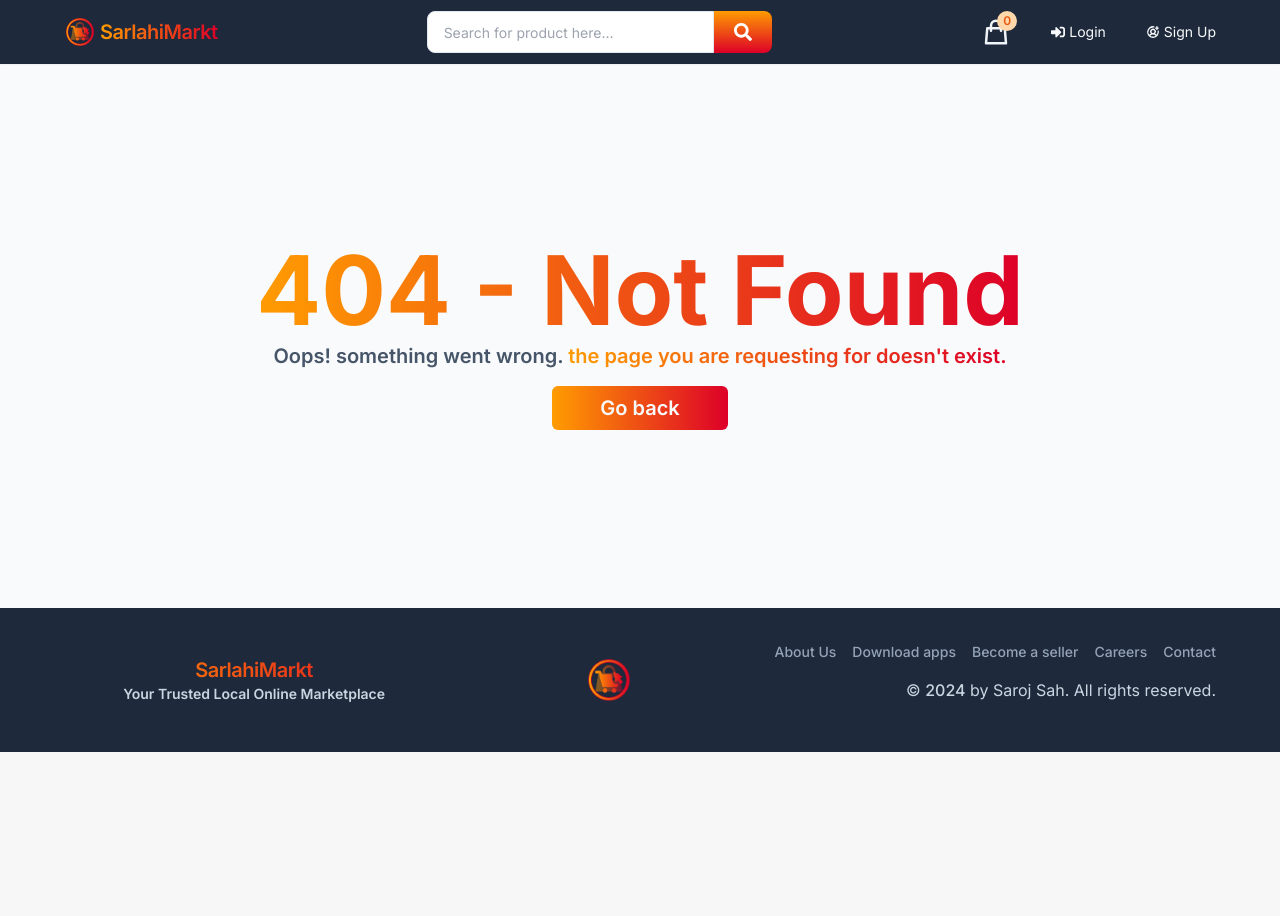
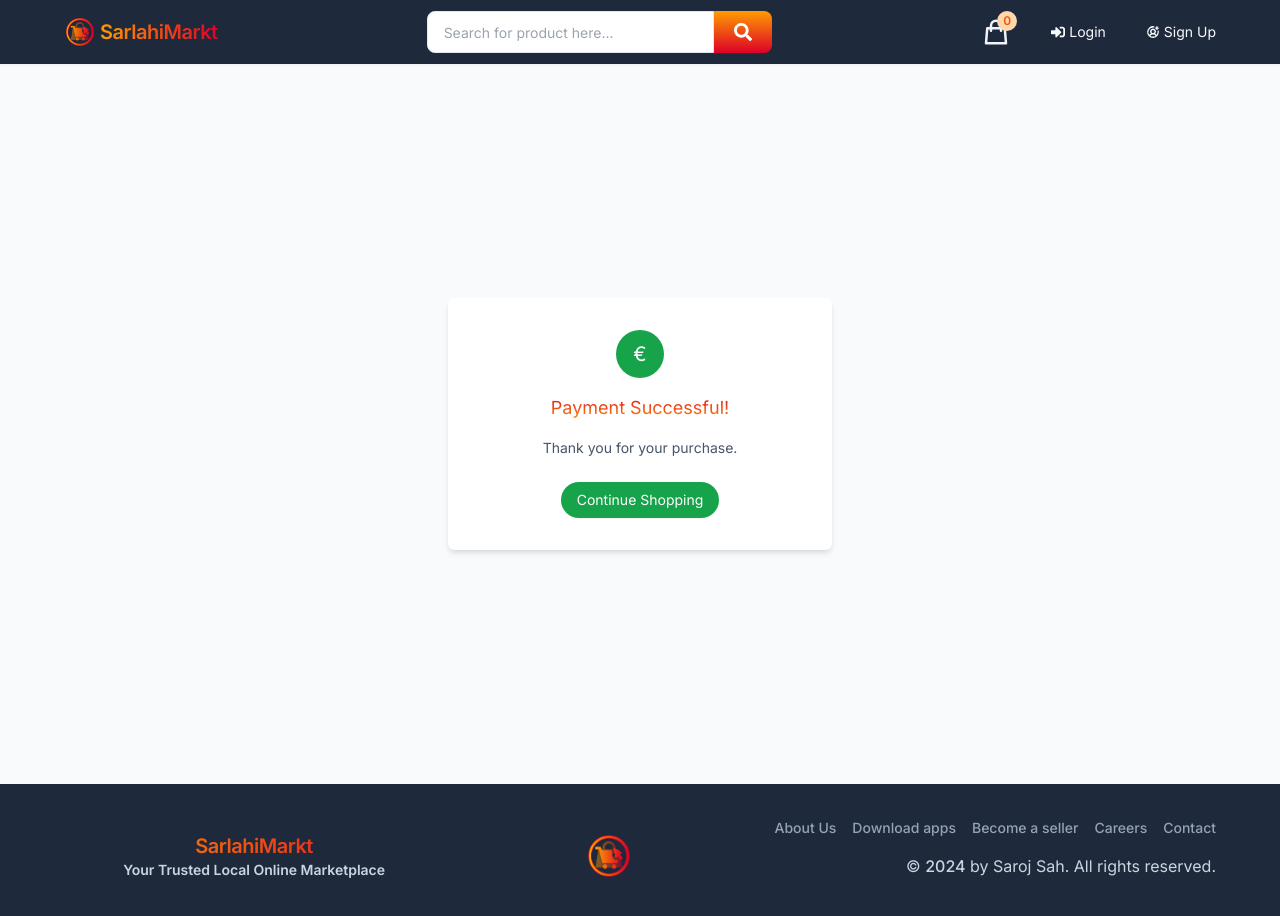
Before and after one commit to saroj2053/sarlahimarkt-frontend, a React (Vite) app: page /success in a window 1280 px wide. Shown: the top 916 px of the page. Before the commit the page ends 800 px from the top, so only its background shows below. Built offline with nearby package versions, Linux system fonts and the light colour scheme.

Commit message:
Added CheckoutForm component and integrated Stripe payment

```diff
--- a/package.json
+++ b/package.json
@@ -11,6 +11,8 @@
   },
   "dependencies": {
     "@reduxjs/toolkit": "^2.2.5",
+    "@stripe/react-stripe-js": "^5.4.0",
+    "@stripe/stripe-js": "^8.5.2",
     "axios": "^1.7.2",
     "moment": "^2.30.1",
     "react": "^18.2.0",
--- a/src/App.jsx
+++ b/src/App.jsx
@@ -19,6 +19,7 @@
 import AdminEditProduct from "./pages/admin/AdminEditProduct";
 import Wishlist from "./pages/Wishlist";
 import UserAddress from "./pages/UserAddress";
+import PaymentSuccess from "./pages/PaymentSuccess";
 
 function App() {
   getBearerToken();
@@ -83,6 +84,8 @@
             element={<AddProduct />}
           />
 
+          <Route path="/success" element={<PaymentSuccess />} />
+
           {/* ################### */}
 
           <Route path="*" element={<PageNotFound />} />
--- a/src/components/CartItemsTable.jsx
+++ b/src/components/CartItemsTable.jsx
@@ -1,14 +1,12 @@
-import { useDispatch, useSelector } from "react-redux";
+import { useDispatch } from "react-redux";
 import { getCharactersToLength } from "../helpers/helperFunctions";
 import { FaTrash } from "react-icons/fa6";
 import { useNavigate } from "react-router-dom";
 import { removeFromCart, updateItemQty } from "../features/cart/cartSlice";
 
-const CartItemsTable = () => {
+const CartItemsTable = ({ items }) => {
   const navigate = useNavigate();
   const dispatch = useDispatch();
-  const items = useSelector((state) => state.cart);
-  console.log(items);
 
   const incQty = (item) => {
     dispatch(updateItemQty({ _id: item._id, qty: item.qty + 1 }));
--- /dev/null
+++ b/src/components/CheckoutForm.jsx
@@ -0,0 +1,53 @@
+import { useState } from "react";
+import { api } from "../protocol";
+
+const CheckoutForm = ({ cart }) => {
+  const [loading, setLoading] = useState(false);
+  const [errorMsg, setErrorMsg] = useState(null);
+
+  const handleSubmit = async (e) => {
+    e.preventDefault();
+    setErrorMsg(null);
+
+    const body = { products: cart };
+    const headers = { "Content-Type": "application/json" };
+
+    setLoading(true);
+    try {
+      const res = await fetch(`${api}/payment/create-checkout-session`, {
+        method: "POST",
+        headers: headers,
+        body: JSON.stringify(body),
+      });
+
+      const { url, error } = await res.json();
+
+      if (error || !url) {
+        setErrorMsg(error || "Failed to create checkout session.");
+        setLoading(false);
+        return;
+      }
+
+      window.location.replace(url);
+    } catch {
+      setErrorMsg("Unexpected error.");
+    } finally {
+      // Loading is not set to false here, as the user is redirected away.
+    }
+  };
+
+  return (
+    <form onSubmit={handleSubmit} className="mt-4 flex flex-col gap-4">
+      {errorMsg && <div className="text-red-600 text-sm">{errorMsg}</div>}
+      <button
+        type="submit"
+        disabled={loading}
+        className="bg-orange-200 px-6 py-2 text-orange-600 w-full rounded-full hover:bg-orange-600 hover:text-white transition disabled:opacity-50"
+      >
+        {loading ? "Redirecting..." : "Proceed to Checkout"}
+      </button>
+    </form>
+  );
+};
+
+export default CheckoutForm;
--- a/src/pages/PageNotFound.jsx
+++ b/src/pages/PageNotFound.jsx
@@ -1,4 +1,3 @@
-import React from "react";
 import AppLayout from "../layout/AppLayout";
 import { useNavigate } from "react-router-dom";
 
@@ -6,18 +5,18 @@
   const navigate = useNavigate();
   return (
     <AppLayout>
-      <div className="h-[calc(100vh-256px)] flex flex-col items-center justify-center">
-        <h2 className="text-8xl font-bold bg-clip-text text-transparent bg-gradient-to-r from-primary-yellow to-primary-red">
+      <div className="min-h-[calc(100vh-200px)] flex flex-col items-center justify-center">
+        <h2 className="text-6xl font-semibold bg-clip-text text-transparent bg-gradient-to-t from-primary-yellow to-primary-red mb-4">
           404 - Not Found
         </h2>
-        <p className="text-xl font-semibold text-slate-600 mt-1">
+        <p className="text-lg text-slate-600 mt-1">
           Oops! something went wrong.{" "}
           <span className="bg-clip-text text-transparent bg-gradient-to-r from-primary-yellow to-primary-red">
-            the page you are requesting for doesn't exist.
+            The page you are requesting for does not exist.
           </span>
         </p>
         <button
-          className="bg-gradient-to-r  from-primary-yellow to-primary-red px-12 py-2 mt-4 rounded-md text-slate-50 font-semibold text-xl"
+          className="bg-gradient-to-r  from-primary-yellow to-primary-red px-8 py-2 mt-8 rounded-md text-slate-50 text-lg"
           onClick={() => navigate(-1)}
         >
           Go back
--- /dev/null
+++ b/src/pages/PaymentSuccess.jsx
@@ -0,0 +1,32 @@
+import { useNavigate } from "react-router-dom";
+import AppLayout from "../layout/AppLayout";
+
+const PaymentSuccess = () => {
+  const navigate = useNavigate();
+  return (
+    <AppLayout>
+      <div className="min-h-[90vh] flex flex-col items-center justify-center">
+        <div className="w-96 flex flex-col items-center justify-center  bg-white py-8 rounded-md shadow-md px-6">
+          <div className="bg-green-600 w-12 h-12 rounded-full mb-4 text-white text-xl flex items-center justify-center">
+            €
+          </div>
+          <h2 className="text-lg  bg-clip-text text-transparent bg-gradient-to-t from-primary-yellow to-primary-red mb-4">
+            Payment Successful!
+          </h2>
+          <p className=" text-slate-600 text-sm">
+            Thank you for your purchase.
+          </p>
+
+          <button
+            className="mt-6 bg-green-600 text-white text-sm rounded-full px-4 py-2  shadow-sm hover:bg-green-700 transition-colors duration-300"
+            onClick={() => navigate("/")}
+          >
+            Continue Shopping
+          </button>
+        </div>
+      </div>
+    </AppLayout>
+  );
+};
+
+export default PaymentSuccess;
--- a/src/pages/ShoppingCart.jsx
+++ b/src/pages/ShoppingCart.jsx
@@ -1,8 +1,11 @@
 import AppLayout from "../layout/AppLayout";
 import CartItemsTable from "../components/CartItemsTable";
 import CartStats from "../components/CartStats";
+import { useSelector } from "react-redux";
+import CheckoutForm from "../components/CheckoutForm";
 
 const ShoppingCart = () => {
+  const cart = useSelector((state) => state.cart);
   return (
     <AppLayout>
       <div className="flex flex-col-reverse lg:flex-row gap-5 justify-between items-start max-w-[90%] mx-auto my-20">
@@ -10,14 +13,12 @@
           <h2 className="text-2xl font-medium text-slate-800 mb-4">
             Shopping Basket
           </h2>
-          <CartItemsTable />
+          <CartItemsTable items={cart} />
         </div>
+
         <div className="bg-white w-[100%]lg:w-[28%] border-none shadow-sm text-sm p-6 h-fit">
           <CartStats />
-
-          <button className="bg-orange-200 px-6 py-2 text-orange-600 w-full rounded-full mt-4 hover:bg-orange-600 hover:text-white transition-all duration-500 ease-in-out">
-            Proceed to Checkout
-          </button>
+          <CheckoutForm cart={cart} />
         </div>
       </div>
     </AppLayout>
--- a/src/protocol.js
+++ b/src/protocol.js
@@ -1,4 +1,5 @@
-export const api = "https://sarlahimarkt.onrender.com/api/v1";
+// export const api = "https://sarlahimarkt.onrender.com/api/v1";
+export const api = "http://localhost:5000/api/v1";
 
 export const getBearerToken = () => {
   const user = JSON.parse(localStorage.getItem("userInfo"));
```
Also changed, not shown: 2 other files (tests, documents, lock files or other folders).
